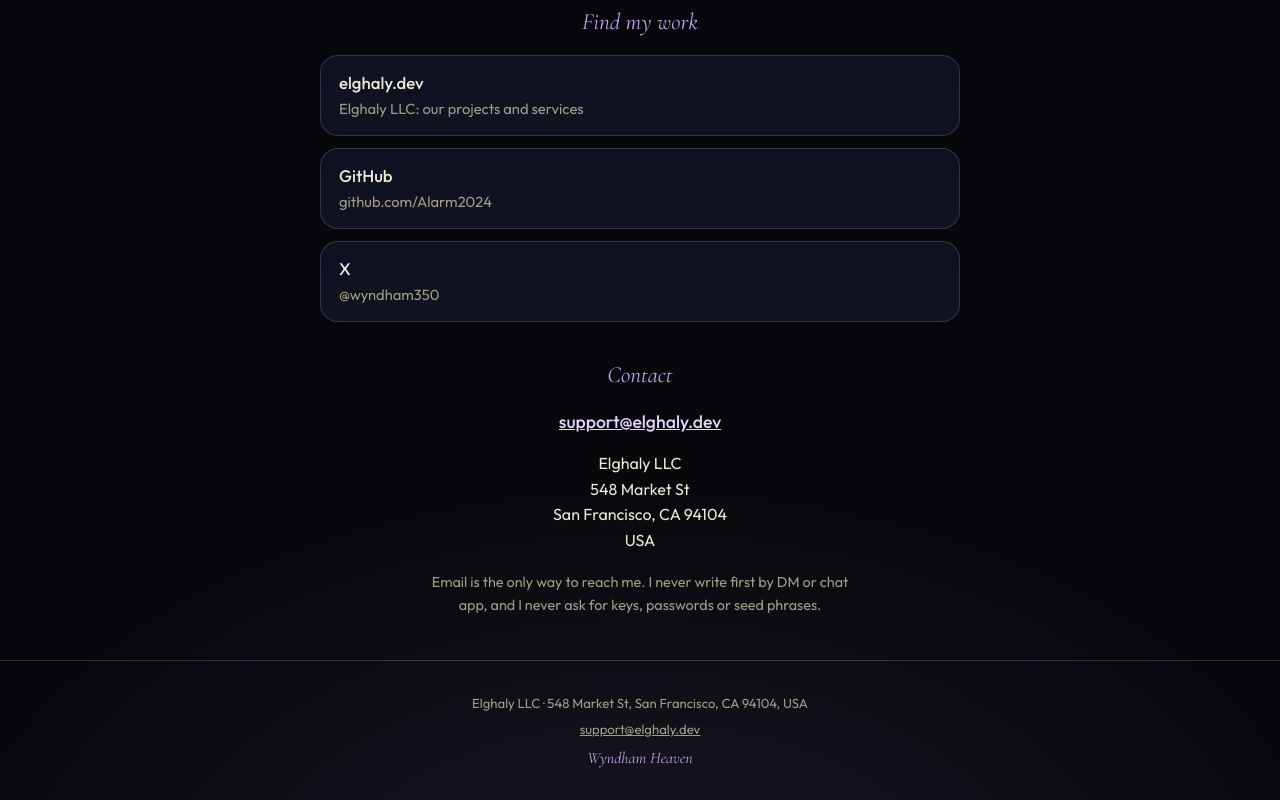
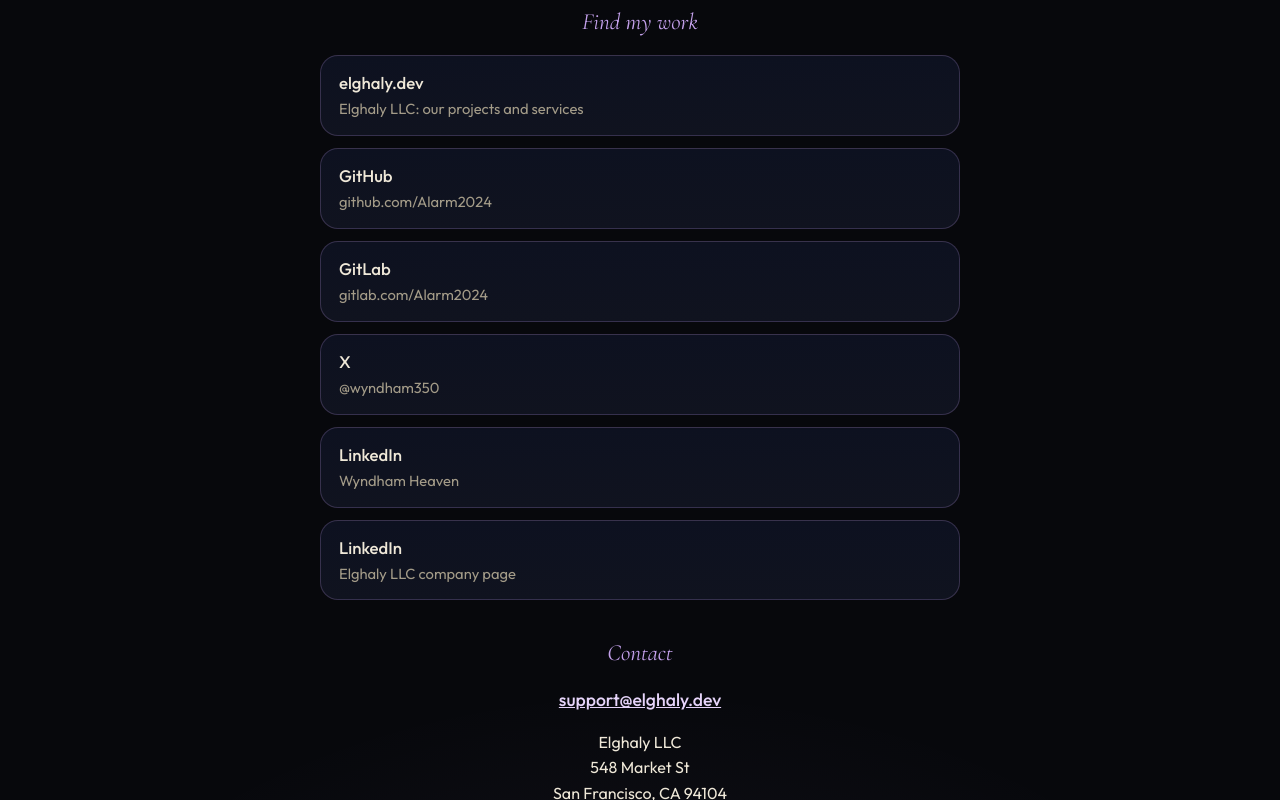
Before and after one commit to elghaly-dev/elghaly-pro, a plain HTML site: page index.html in a window 1280 px wide. Shown: the part 499-1299 px from the top of the page. Drawn offline with Linux system fonts and the light colour scheme.

Commit message:
Add GitLab, personal LinkedIn and Elghaly LLC LinkedIn links

```diff
--- a/index.html
+++ b/index.html
@@ -236,7 +236,7 @@ a { color: inherit; }
       <h2 id="links-title" class="section-title">Find my work</h2>
       <ul class="link-list">
         <li>
-          <a class="link" href="https://elghaly.dev/" rel="noopener">
+          <a class="link" href="https://elghaly.dev/" rel="noopener noreferrer">
             <span class="link__name">elghaly.dev</span>
             <span class="link__what">Elghaly LLC: our projects and services</span>
           </a>
@@ -248,9 +248,27 @@ a { color: inherit; }
           </a>
         </li>
         <li>
+          <a class="link" href="https://gitlab.com/Alarm2024" rel="noopener noreferrer">
+            <span class="link__name">GitLab</span>
+            <span class="link__what">gitlab.com/Alarm2024</span>
+          </a>
+        </li>
+        <li>
           <a class="link" href="https://x.com/wyndham350" rel="noopener noreferrer">
             <span class="link__name">X</span>
             <span class="link__what">@wyndham350</span>
+          </a>
+        </li>
+        <li>
+          <a class="link" href="https://www.linkedin.com/in/wyndhamheaven" rel="noopener noreferrer">
+            <span class="link__name">LinkedIn</span>
+            <span class="link__what">Wyndham Heaven</span>
+          </a>
+        </li>
+        <li>
+          <a class="link" href="https://www.linkedin.com/company/elghaly-llc" rel="noopener noreferrer">
+            <span class="link__name">LinkedIn</span>
+            <span class="link__what">Elghaly LLC company page</span>
           </a>
         </li>
       </ul>
```
